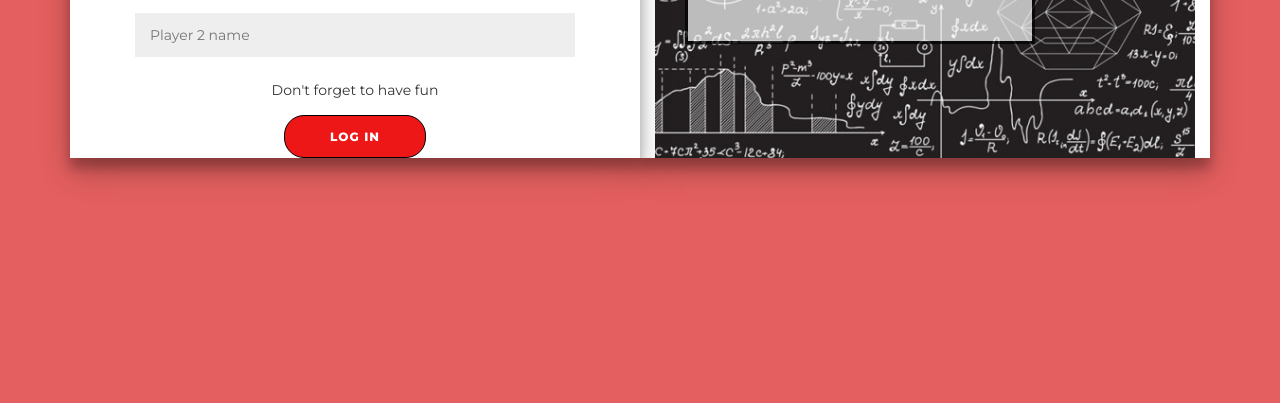
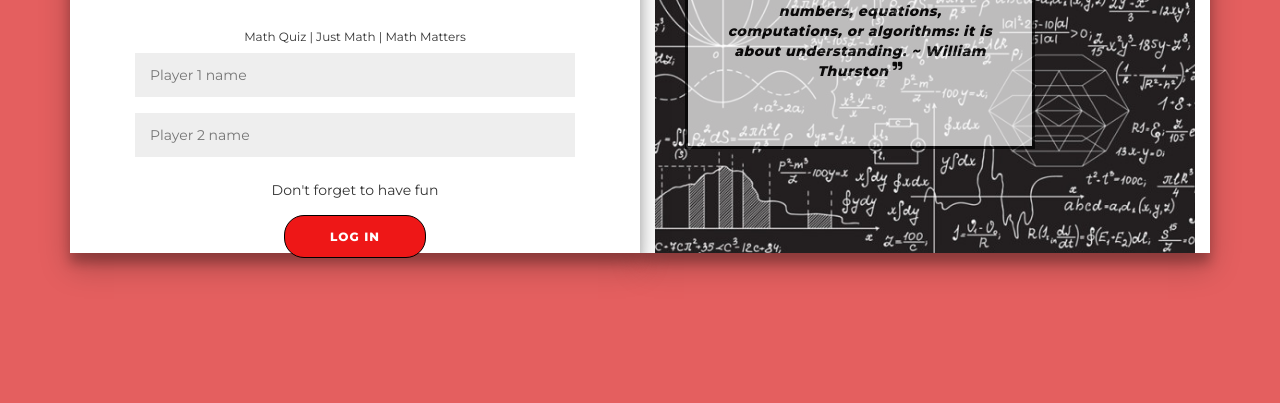
Before and after one commit to keerthana199060/math_Quiz, a plain HTML site: page index.html in a window 1280 px wide. Shown: the part 427-830 px from the top of the page. Drawn offline with nearby package versions, Linux system fonts and the light colour scheme.

Commit message:
Add files via upload

```diff
--- a/style.css
+++ b/style.css
@@ -149,54 +149,29 @@ input {
 }
 
 
-.container {
-/*	background-color: #fff;*/
-/*	border-radius: 10px;*/
-/*  	box-shadow: 0 14px 28px rgba(0,0,0,0.25), 0 10px 10px rgba(0,0,0,0.22);*/
-/*
-	position: relative;
-	overflow: hidden;
-*/
-/*	width: 768px;*/
-
-/*	height: 50%;*/
-}
 .login{
 /*    display:flex;*/
+  margin-top: 200px;
      width: 100%;
-    height:100%;
+    height:400px;
 
 }
 .log-in-container {
-/*
-	position: absolute;
-	top: 0;
-*/
-/*    width:50%;*/
-	height: 100%;
+
     background-color: #fff;
     	box-shadow: 0 14px 28px rgba(0,0,0,0.25), 0 10px 10px rgba(0,0,0,0.22);
-
+    height:100%;
     z-index: 2;
 }
 
-.log-in-container {
-/*	left: 0;*/
 
-/*	z-index: 2;*/
-}
 
 
 .overlay-container {
-/*
-	position: absolute;
-	top: 0;
-*/
-/*	left: 50%;*/
+
     background-color: #fff;
     box-shadow: 0 14px 28px rgba(0,0,0,0.25), 0 10px 10px rgba(0,0,0,0.22);
-/*	 width:50%;*/
-	height: 410px;
+     height:100%;
     display:table;
 }
 
@@ -205,9 +180,11 @@ input {
     display:table-cell;
 
 	background-image: url("BACKground3.jpg");
+
+
 	background-repeat: no-repeat;
 	background-size: cover;
-	background-position: 0 0;
+/*	background-position: 0 0;*/
 	color: #FFFFFF;
 /*
 	position: relative;
```
